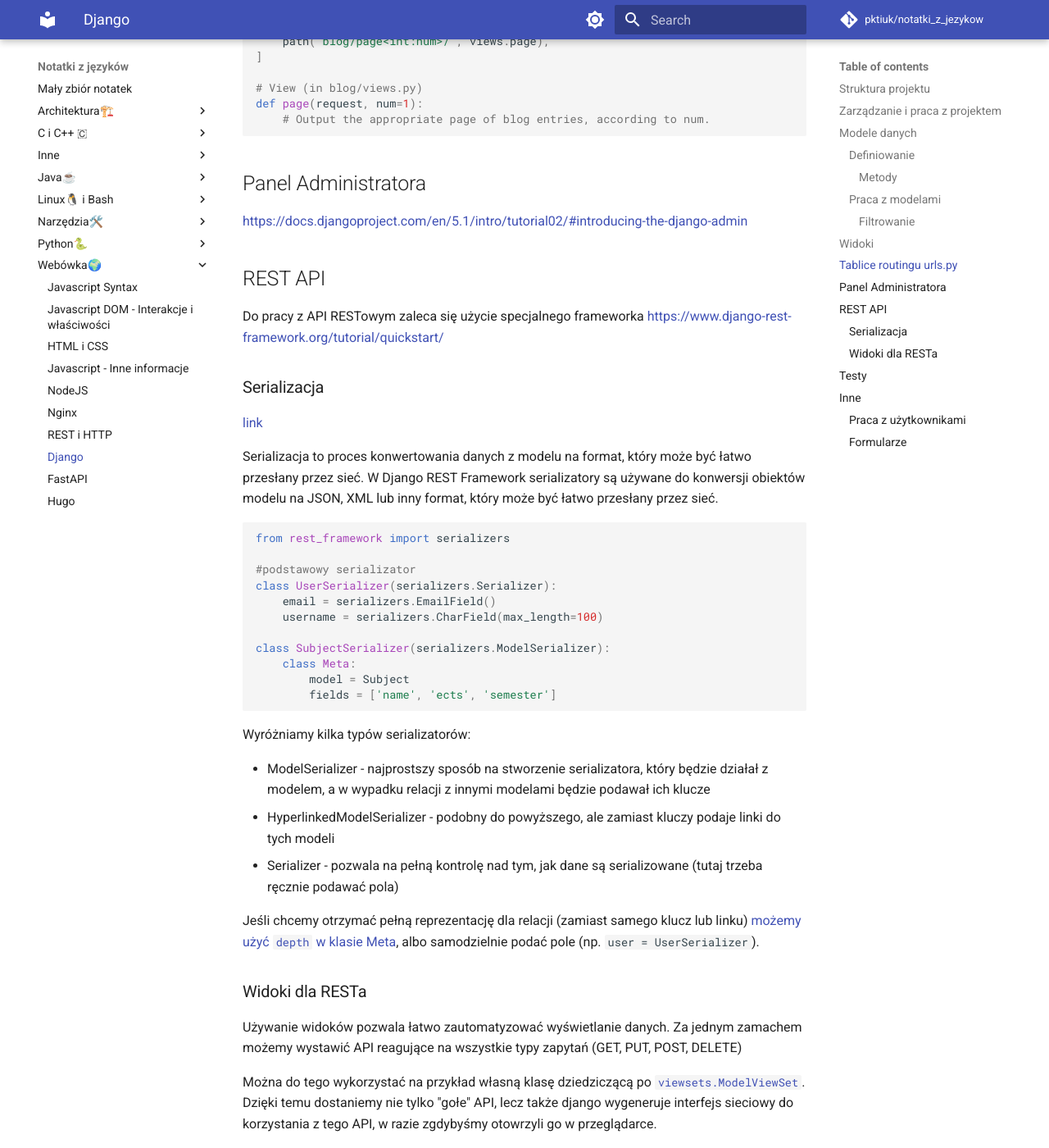
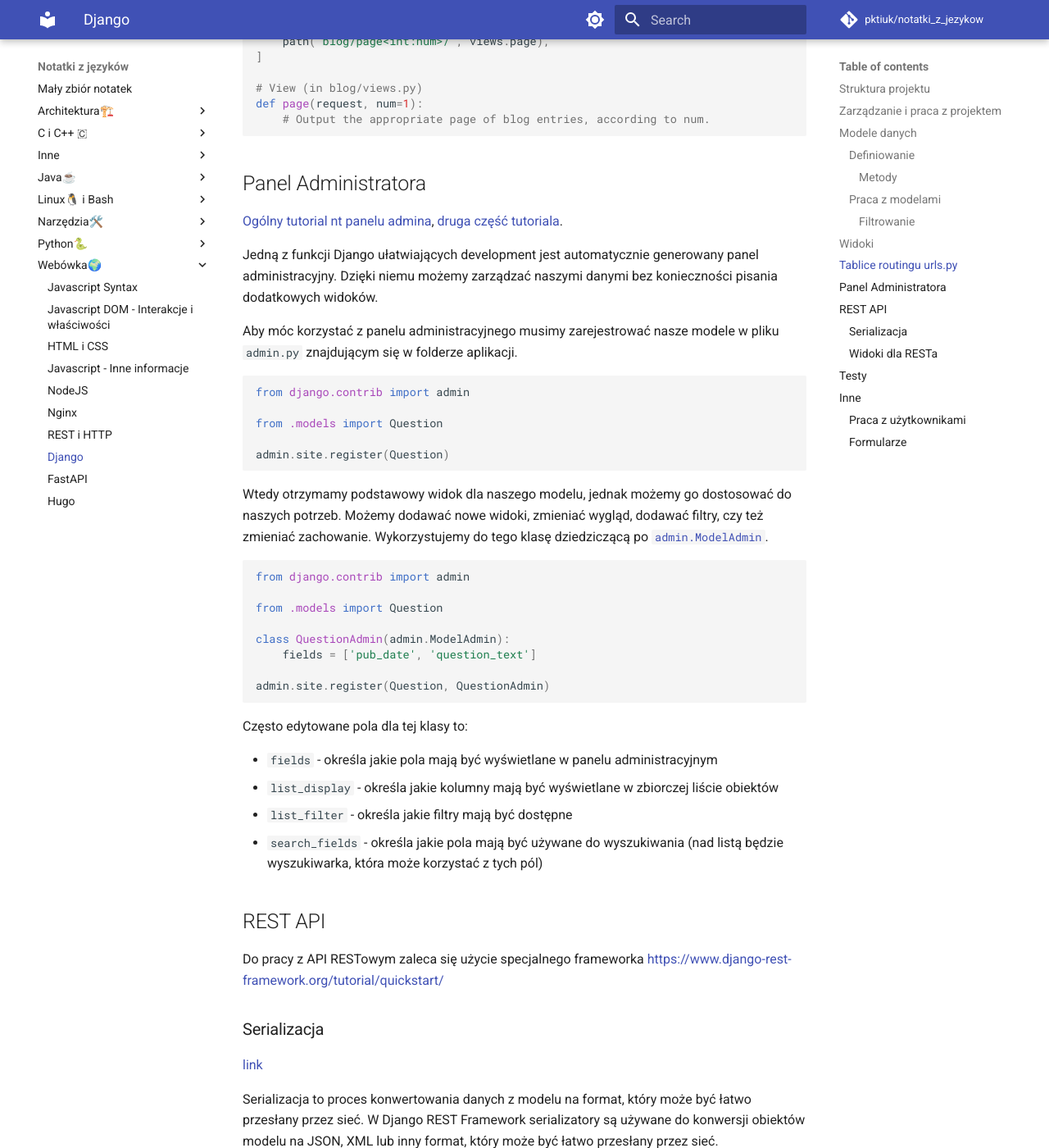
Before and after one commit to pktiuk/notatki_z_jezykow, an MkDocs documentation site: the page built from docs/Webówka🌍/9_django.md, in a window 1280 px wide and 1400 px high, scrolled down 7196 px. Shown: the whole window at 82% size. Built offline with MkDocs 1.6.1 and Material for MkDocs 9.7.7, drawn with Linux system fonts in a browser that asks for light colours; comment, search, counter and statistics services are not loaded.

Commit message:
OPis panelu admina w Django

````diff
--- a/docs/Webówka🌍/9_django.md
+++ b/docs/Webówka🌍/9_django.md
@@ -314,7 +314,39 @@
 
 ## Panel Administratora
 
-<https://docs.djangoproject.com/en/5.1/intro/tutorial02/#introducing-the-django-admin>
+[Ogólny tutorial nt panelu admina](https://docs.djangoproject.com/en/5.1/intro/tutorial02/#introducing-the-django-admin), [druga część tutoriala](https://docs.djangoproject.com/en/5.1/intro/tutorial07/).
+
+Jedną z funkcji Django ułatwiających development jest automatycznie generowany panel administracyjny. Dzięki niemu możemy zarządzać naszymi danymi bez konieczności pisania dodatkowych widoków.
+
+Aby móc korzystać z panelu administracyjnego musimy zarejestrować nasze modele w pliku `admin.py` znajdującym się w folderze aplikacji.
+
+```python
+from django.contrib import admin
+
+from .models import Question
+
+admin.site.register(Question)
+```
+
+Wtedy otrzymamy podstawowy widok dla naszego modelu, jednak możemy go dostosować do naszych potrzeb. Możemy dodawać nowe widoki, zmieniać wygląd, dodawać filtry, czy też zmieniać zachowanie. Wykorzystujemy do tego klasę dziedziczącą po [`admin.ModelAdmin`](https://docs.djangoproject.com/en/5.1/ref/contrib/admin/).
+
+```python
+from django.contrib import admin
+
+from .models import Question
+
+class QuestionAdmin(admin.ModelAdmin):
+    fields = ['pub_date', 'question_text']
+
+admin.site.register(Question, QuestionAdmin)
+```
+
+Często edytowane pola dla tej klasy to:
+
+- `fields` - określa jakie pola mają być wyświetlane w panelu administracyjnym
+- `list_display` - określa jakie kolumny mają być wyświetlane w zbiorczej liście obiektów
+- `list_filter` - określa jakie filtry mają być dostępne
+- `search_fields` - określa jakie pola mają być używane do wyszukiwania (nad listą będzie wyszukiwarka, która może korzystać z tych pól)
 
 ## REST API
 
````
